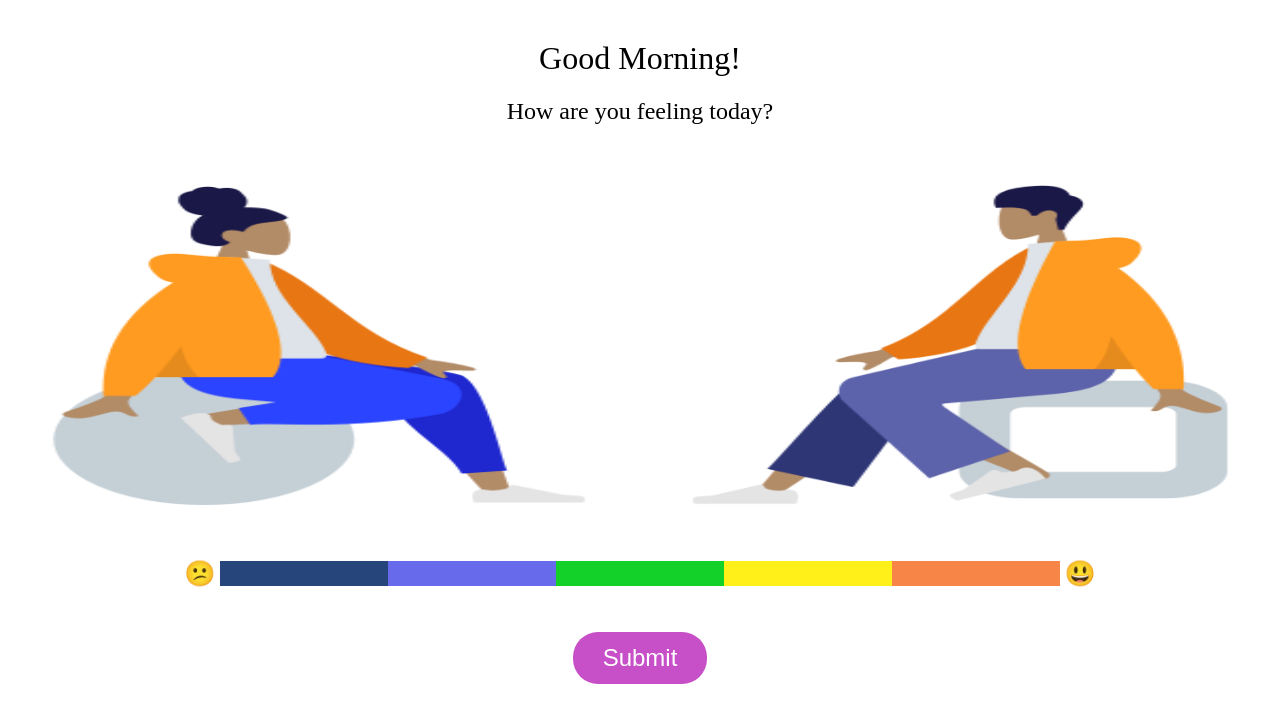
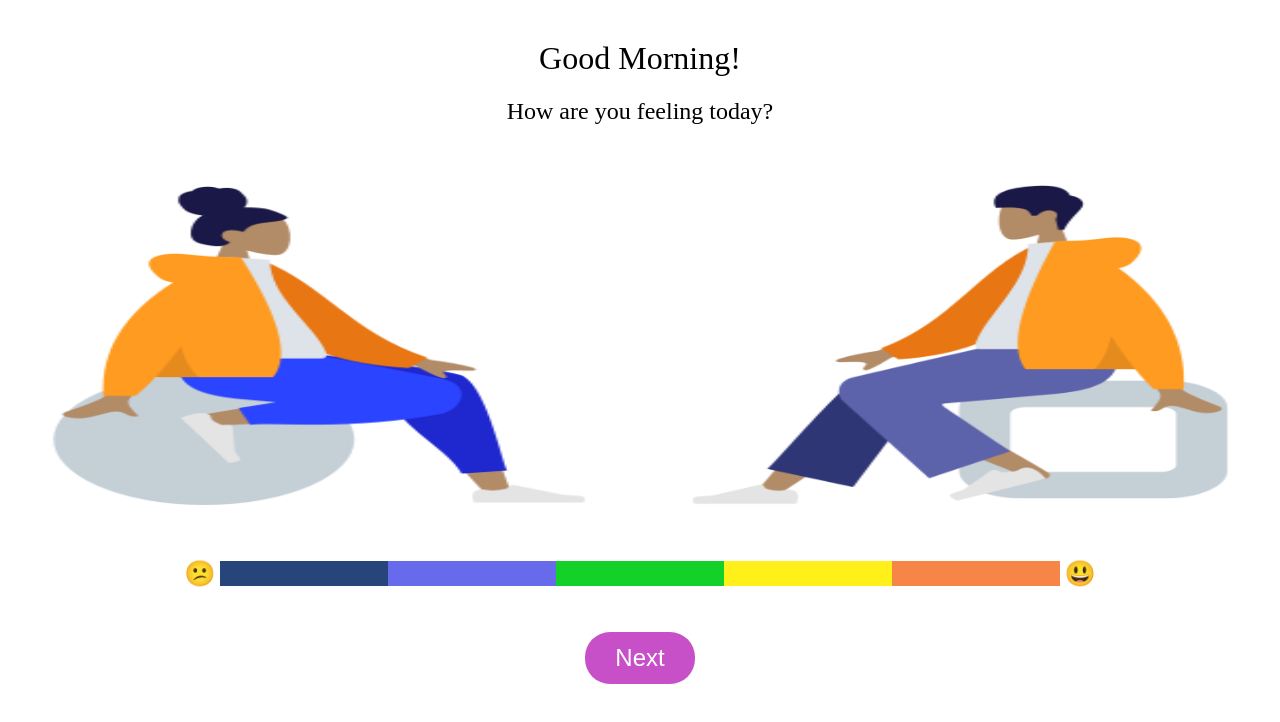
Before and after one commit to sejlaali/power-of-five, a React (Create React App) app in the folder client/: page /submit in a window 1280 px wide. Shown: the top 722 px of the page. Built offline with nearby package versions, Linux system fonts and the light colour scheme.

Commit message:
submit text boiler plate, mood backend integration

```diff
--- a/client/src/App.js
+++ b/client/src/App.js
@@ -5,6 +5,7 @@ import axios from 'axios'
 import Homepage from "./Components/Homepage"
 import SubmitMood from "./Components/SubmitMood"
 import NavBurger from "./Components/NavBurger"
+import postMood from "./services/api.js"
 
 class App extends Component {
   constructor(){
@@ -12,7 +13,13 @@ class App extends Component {
 
   this.state = {
     isSignedIn: false,
+    mood: {
+      number: null,
+      text: null,
+    },
   }
+  this.selectMood = this.selectMood.bind(this);
+  this.submitMoodFunc = this.submitMoodFunc.bind(this);
 }
 
   signUp = async (name, email, password) => {
@@ -51,13 +58,30 @@ class App extends Component {
     this.setState({isSignedIn: false});
   };
 
+  selectMood(e) {
+    e.preventDefault();
+    let mood = this.state.mood;
+    mood.number = e.target.value;
+    this.setState({ mood })
+  }
+
+  moodText(e) {
+    // handlechange func for textbox
+  }
+
+  submitMoodFunc(e) {
+    e.preventDefault();
+    const token = localStorage.getItem('token')
+    postMood(this.state.mood, token)
+  }
+
   render() {
     return (
     <div>
       {this.state.isSignedIn ? <NavBurger /> : null}
       <Switch>
         <Route exact="exact" path="/" component={Homepage}></Route>
-        <Route exact="exact" path="/submit" component={SubmitMood}></Route>
+        <Route exact="exact" path="/submit" component={props => (<SubmitMood selectMood={this.selectMood}/>)}></Route>
         <Route exact="exact" path="/login" render={props => (<SignUpLogIn isSignedIn={this.state.isSignedIn} signIn={this.signIn} signUp={this.signUp}/>)}></Route>
       </Switch>
     </div>);
--- a/client/src/Components/MoodBar.js
+++ b/client/src/Components/MoodBar.js
@@ -1,20 +1,18 @@
 import React, {Component} from 'react'
 
 class MoodBar extends Component {
-    state = {
-
-     }
-
-
+  constructor(props) {
+    super()
+  }
     render() {
         return (
         <div className="select-options">
           <div style={{fontSize: "25px", margin: "5px"}}>😕</div>
-          <option style={{backgroundColor: "#26457B"}} value="1"></option>
-          <option style={{backgroundColor: "#676AEB"}} value="2"></option>
-          <option style={{backgroundColor: "#13d128"}} value="3"></option>
-          <option style={{backgroundColor: "#FFF01A"}} value="4"></option>
-          <option style={{backgroundColor: "#F78547"}} value="5"></option>
+          <option className="target" onClick={(e) => this.props.selectMood(e)} style={{backgroundColor: "#26457B"}} value="0"></option>
+          <option onClick={(e) => this.props.selectMood(e)} style={{backgroundColor: "#676AEB"}} value="1"></option>
+          <option onClick={(e) => this.props.selectMood(e)} style={{backgroundColor: "#13d128"}} value="2"></option>
+          <option onClick={(e) => this.props.selectMood(e)} style={{backgroundColor: "#FFF01A"}} value="3"></option>
+          <option onClick={(e) => this.props.selectMood(e)} style={{backgroundColor: "#F78547"}} value="4"></option>
           <div style={{fontSize: "25px", margin: "5px"}}> 😃</div>
         </div>
          );
--- a/client/src/Components/SubmitMood.css
+++ b/client/src/Components/SubmitMood.css
@@ -35,3 +35,4 @@
 .submit-mood option:hover {
   transform: scale(1.2);
 }
+/* separate class for translate, interpolate classname in component w && */
--- a/client/src/Components/SubmitMood.js
+++ b/client/src/Components/SubmitMood.js
@@ -3,15 +3,9 @@ import { Link } from "react-router-dom";
 import './SubmitMood.css';
 import MoodBar from "./MoodBar.js"
 
-
 class SubmitMood extends Component {
   constructor(props) {
     super();
-
-    this.state = {
-      number: null,
-      text: null,
-    };
   }
 
   render() {
@@ -23,9 +17,9 @@ class SubmitMood extends Component {
           <img src={require('../images/Group.png')} alt="woman" />
           <img src={require('../images/Humaaan.png')} alt="man" />
         </div>
-        <MoodBar />
-        <Link className="add-mood" to="/login">
-          <button className="add-mood-button">Submit</button>
+        <MoodBar selectMood={this.props.selectMood}/>
+        <Link className="add-mood" to="/submit_text">
+          <button className="add-mood-button">Next</button>
         </Link>
       </div>
     );
--- /dev/null
+++ b/client/src/services/api.js
@@ -0,0 +1,8 @@
+import axios from 'axios';
+
+const postMood = async (mood, token) => {
+  await axios.post('http://localhost:3000/moods', {mood, token})
+  console.log('success?');
+}
+
+export default postMood;
```
Also changed, not shown: client/src/Components/SubmitMoodText.js (added, +22 -0 lines), 2 other files (tests, documents, lock files or other folders).
